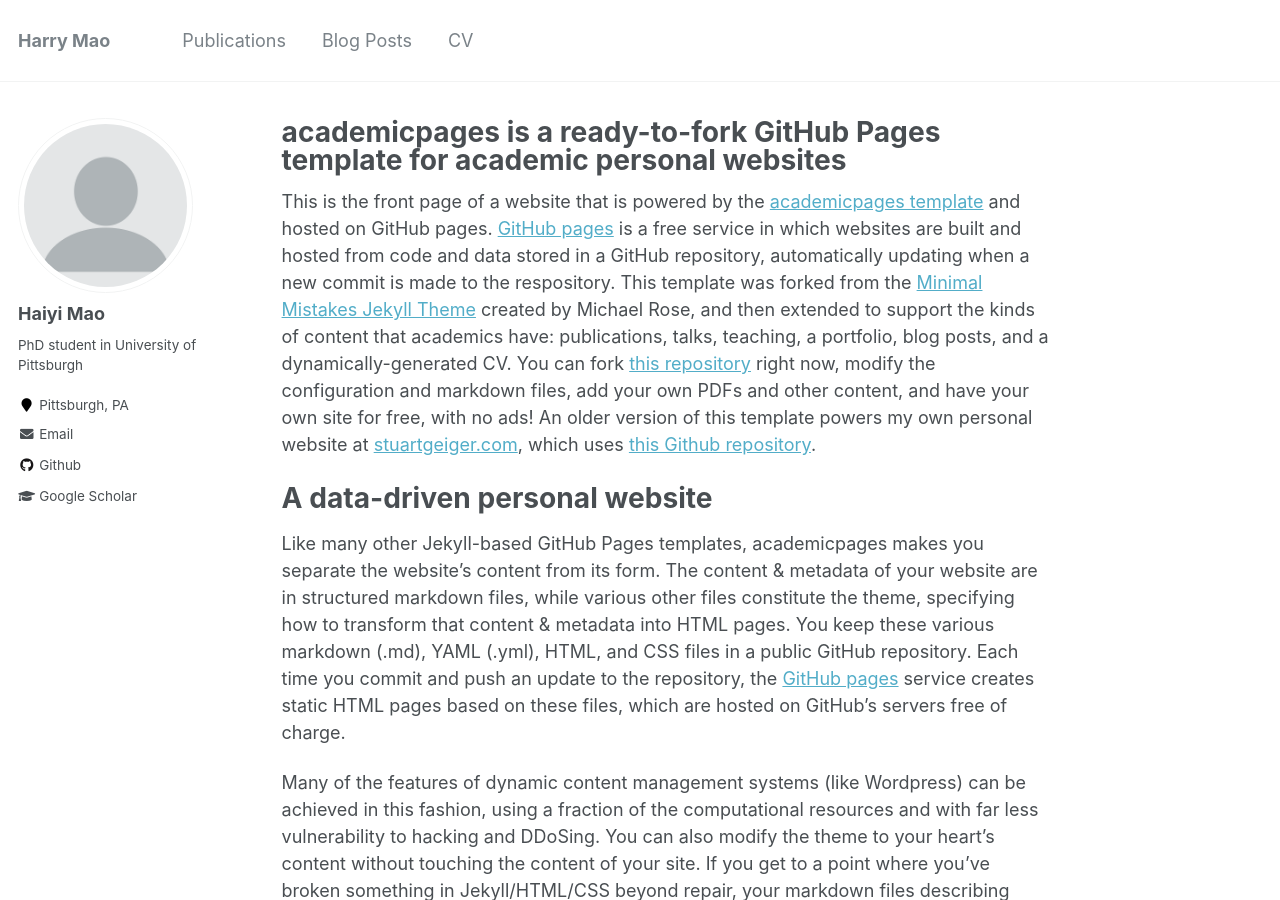
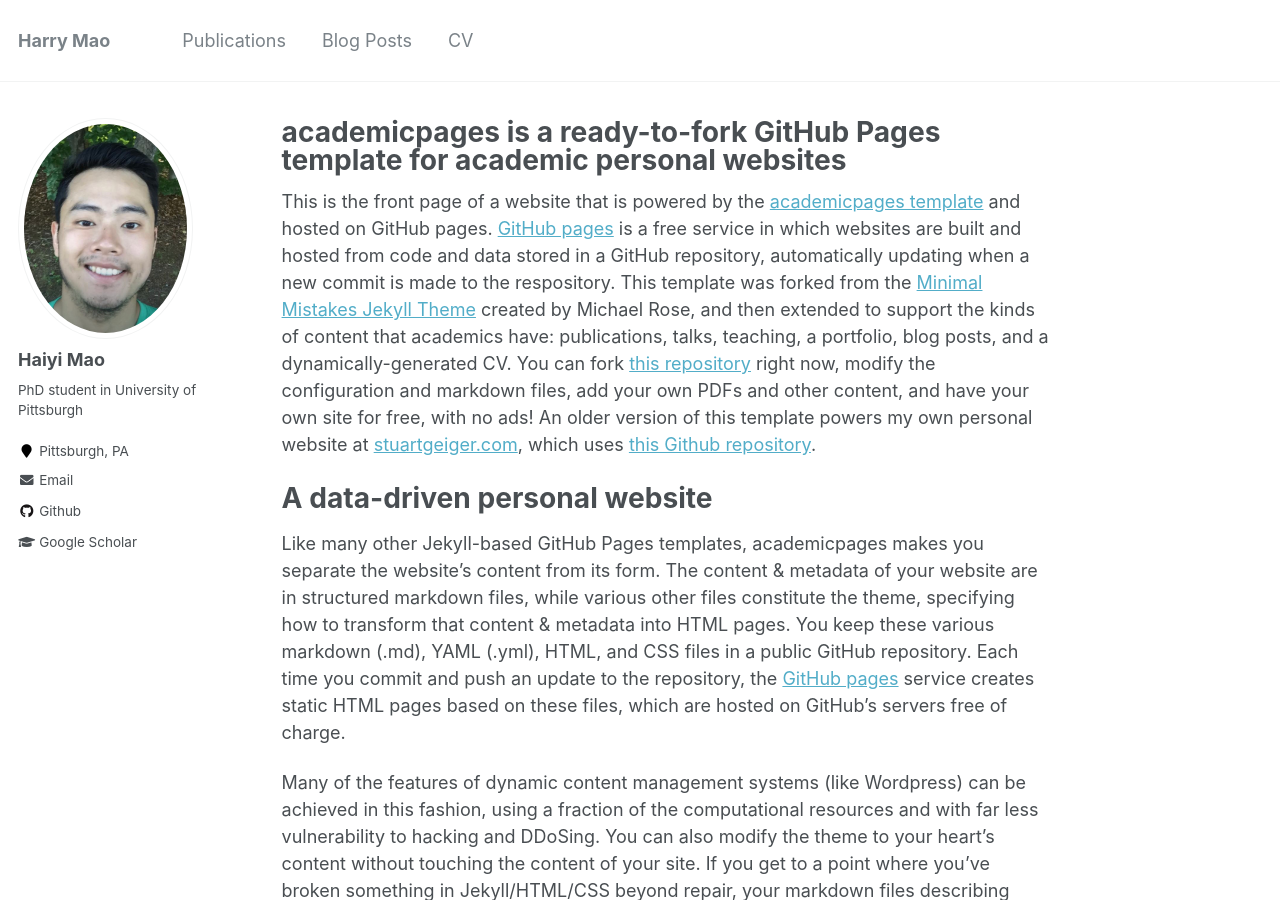
Before and after one commit to HarryMao1011/harrymao1011.github.io, a Jekyll site: the page built from _pages/about.md, in a window 1280 px wide and 900 px high. Built offline with Jekyll 4.4.1, drawn with Linux system fonts in a browser that asks for light colours.

Commit message:
add photos

```diff
--- a/_config.yml
+++ b/_config.yml
@@ -11,9 +11,9 @@
 title_separator          : "-"
 name                     : &name "Harry Haiyi Mao"
 description              : &description "PhD student in University of Pittsburgh"
-url                      : https://academicpages.github.io # the base hostname & protocol for your site e.g. "https://mmistakes.github.io"
+url                      : https://harrymao1011.github.io # the base hostname & protocol for your site e.g. "https://mmistakes.github.io"
 baseurl                  : "" # the subpath of your site, e.g. "/blog"
-repository               : "academicpages/academicpages.github.io"
+repository               : "HarryMao1011/harrymao1011.github.io"
 teaser                   :  # filename of teaser fallback teaser image placed in /images/, .e.g. "500x300.png"
 breadcrumbs              : false # true, false (default)
 words_per_minute         : 160
@@ -81,7 +81,7 @@
 # Site Author
 author:
   name             : "Haiyi Mao"
-  avatar           : "profile.png"
+  avatar           : "Photo.jpg"
   bio              : "PhD student in University of Pittsburgh"
   location         : "Pittsburgh, PA"
   employer         :
```
Also changed, not shown: images/Photo.jpg (added).
